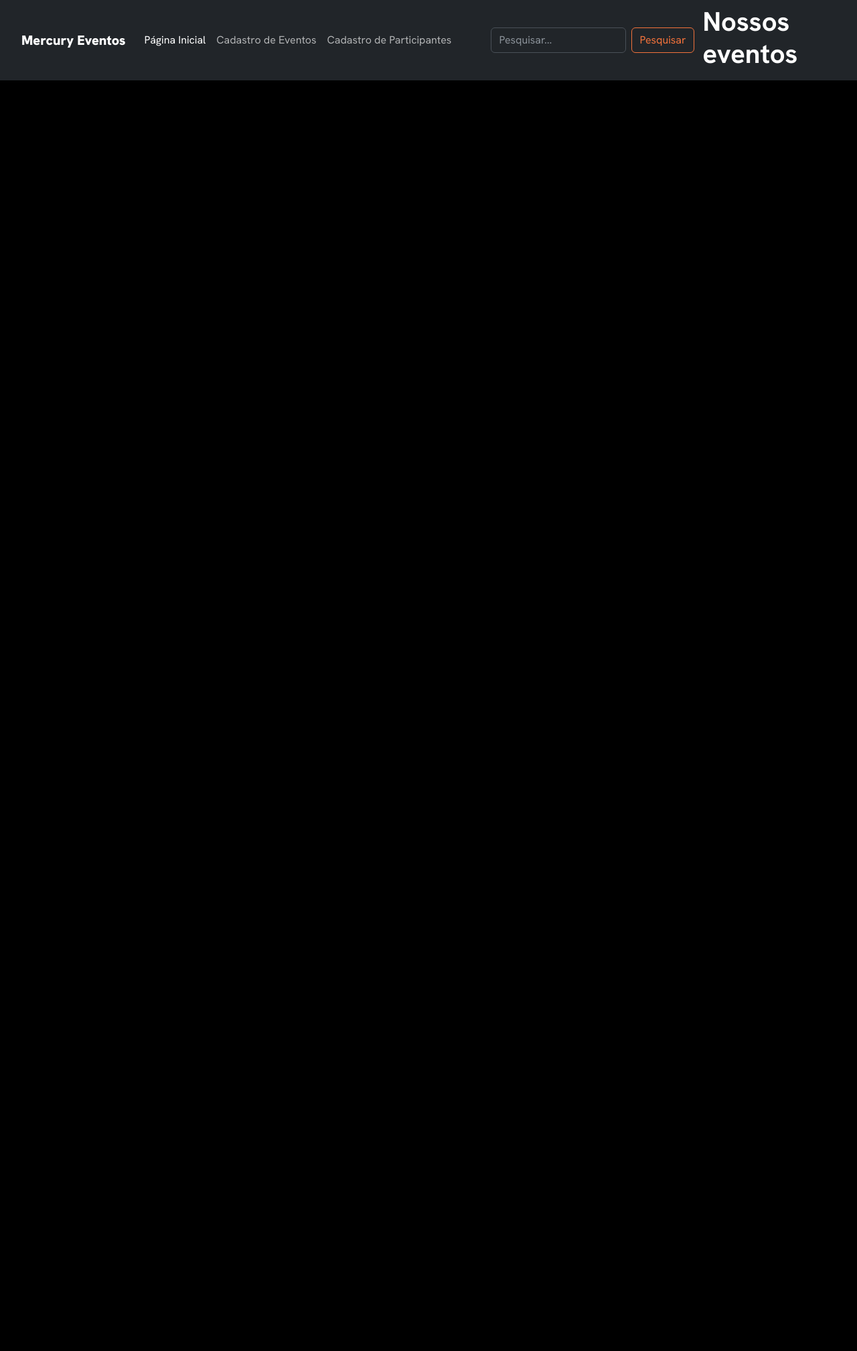
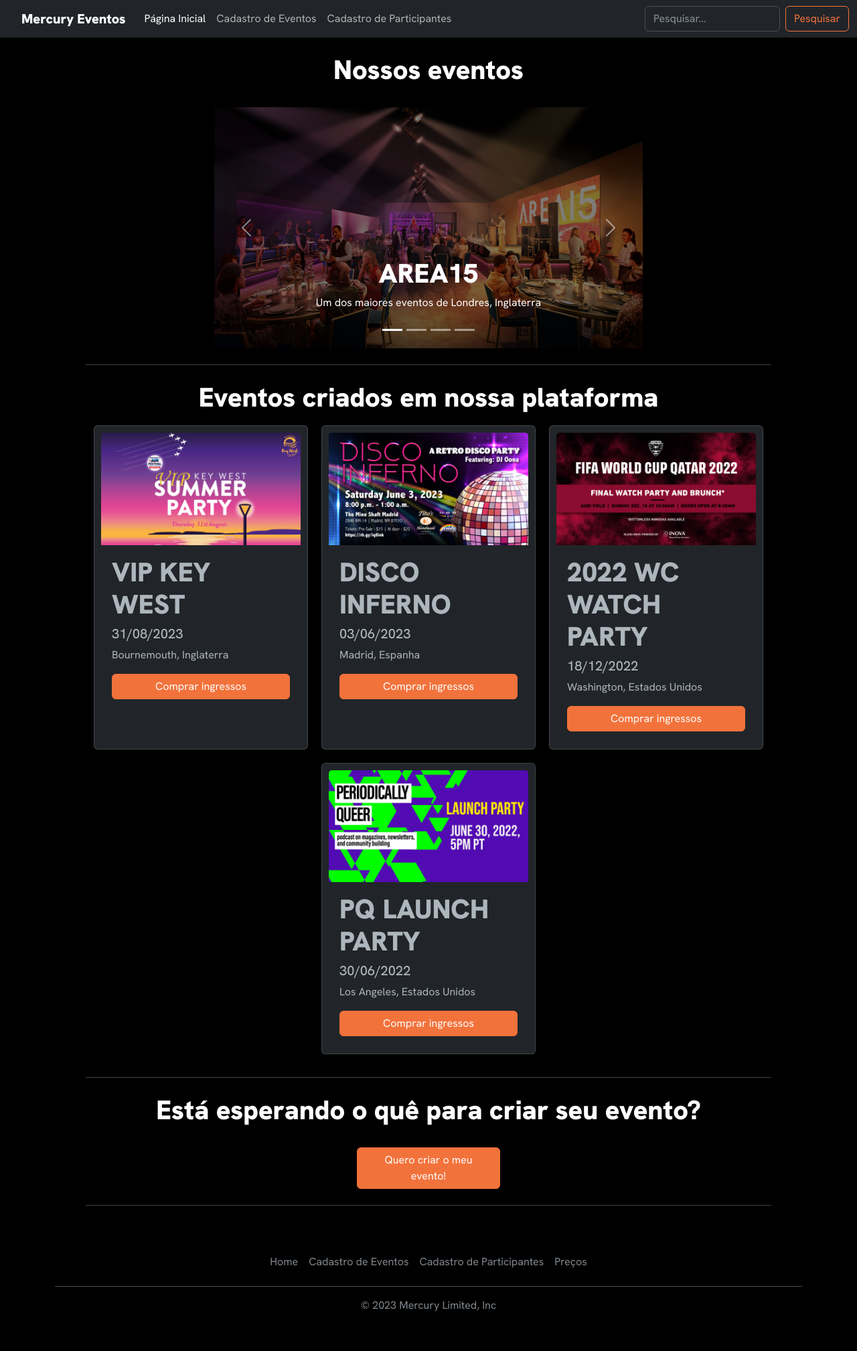
Before and after one commit to vigiaquinze/LMR-DEVTarde, a PHP site: page / in a window 1280 px wide. Shown: the whole page at 67% size. Before the commit the page ends 800 px from the top, so only its background shows below. Run offline with PHP 8.4, Linux system fonts and the light colour scheme.

Commit message:
15.6.23 17h09

```diff
--- a/LMR/AtividadeEvento/index.html
+++ b/LMR/AtividadeEvento/index.html
@@ -45,8 +45,134 @@
                 </form>
             </div>
         </div>
-        <br>
-        <h1 style="display: flex; justify-content: center;">Nossos eventos</h1>
     </nav>
     <br>
+    <h1 style="display: flex; justify-content: center;">Nossos eventos</h1>
+    <br>
+    <div class="carousel-center">
+        <div id="carouselExampleCaptions" class="carousel slide">
+            <div class="carousel-indicators">
+                <button type="button" data-bs-target="#carouselExampleCaptions" data-bs-slide-to="0" class="active"
+                    aria-current="true" aria-label="Slide 1"></button>
+                <button type="button" data-bs-target="#carouselExampleCaptions" data-bs-slide-to="1"
+                    aria-label="Slide 2"></button>
+                <button type="button" data-bs-target="#carouselExampleCaptions" data-bs-slide-to="2"
+                    aria-label="Slide 3"></button>
+                <button type="button" data-bs-target="#carouselExampleCaptions" data-bs-slide-to="3"
+                    aria-label="Slide 4"></button>
+            </div>
+            <div class="carousel-inner">
+                <div class="carousel-item active">
+                    <img src="img/event1.jpg" class="d-block w-100" alt="...">
+                    <div class="carousel-caption d-none d-md-block">
+                        <h1>AREA15</h1>
+                        <p>Um dos maiores eventos de Londres, Inglaterra</p>
+                    </div>
+                </div>
+                <div class="carousel-item">
+                    <img src="img/event2.jpeg" class="d-block w-100" alt="...">
+                    <div class="carousel-caption d-none d-md-block">
+                        <h1>BRUSSELS SPECIALS</h1>
+                        <p>Um dos eventos mais luxuosos de Bruxelas, Bélgica</p>
+                    </div>
+                </div>
+                <div class="carousel-item">
+                    <img src="img/event3.jpg" class="d-block w-100" alt="...">
+                    <div class="carousel-caption d-none d-md-block">
+                        <h1>AUTHENTIC SUMMER FIESTA</h1>
+                        <p>Uma festa com temática latina em Londres, Inglaterra</p>
+                    </div>
+                </div>
+                <div class="carousel-item">
+                    <img src="img/event4.jpg" class="d-block w-100" alt="...">
+                    <div class="carousel-caption d-none d-md-block">
+                        <h1>GAME THE PARTY</h1>
+                        <p>Uma festa do estilo rave em Roma, Itália</p>
+                    </div>
+                </div>
+            </div>
+            <button class="carousel-control-prev" type="button" data-bs-target="#carouselExampleCaptions"
+                data-bs-slide="prev">
+                <span class="carousel-control-prev-icon" aria-hidden="true"></span>
+                <span class="visually-hidden">Previous</span>
+            </button>
+            <button class="carousel-control-next" type="button" data-bs-target="#carouselExampleCaptions"
+                data-bs-slide="next">
+                <span class="carousel-control-next-icon" aria-hidden="true"></span>
+                <span class="visually-hidden">Next</span>
+            </button>
+        </div>
+    </div>
+    <br>
+    <hr>
+    <br>
+    <h1 style="display: flex; justify-content: center;">Eventos criados em nossa plataforma</h1>
+    <div class="row justify-content-center" data-bs-theme="dark">
+        <div class="card" style="width: 20rem;">
+            <img src="img/event5.jpg" class="card-img-top" alt="...">
+            <div class="card-body">
+                <h1 class="card-title">VIP KEY WEST</h1>
+                <h5>31/08/2023</h5>
+                <p class="card-text">Bournemouth, Inglaterra</p>
+                <a href="#" class="btn btn-primary">Comprar ingressos</a>
+            </div>
+        </div>
+        <div class="card" style="width: 20rem;">
+            <img src="img/event6.jpg" class="card-img-top" alt="...">
+            <div class="card-body">
+                <h1 class="card-title">DISCO INFERNO</h1>
+                <h5>03/06/2023</h5>
+                <p class="card-text">Madrid, Espanha</p>
+                <a href="#" class="btn btn-primary">Comprar ingressos</a>
+            </div>
+        </div>
+        <div class="card" style="width: 20rem;">
+            <img src="img/event7.jpg" class="card-img-top" alt="...">
+            <div class="card-body">
+                <h1 class="card-title">2022 WC WATCH PARTY</h1>
+                <h5>18/12/2022</h5>
+                <p class="card-text">Washington, Estados Unidos</p>
+                <a href="#" class="btn btn-primary">Comprar ingressos</a>
+            </div>
+        </div>
+        <div class="card" style="width: 20rem;">
+            <img src="img/event8.jpg" class="card-img-top" alt="...">
+            <div class="card-body">
+                <h1 class="card-title">PQ LAUNCH PARTY</h1>
+                <h5>30/06/2022</h5>
+                <p class="card-text">Los Angeles, Estados Unidos</p>
+                <a href="#" class="btn btn-primary">Comprar ingressos</a>
+            </div>
+        </div>
+    </div>
+    <br>
+    <hr>
+    <br>
+    <div class="row justify-content-center">
+        <h1 style="display: flex; justify-content: center;">Está esperando o quê para criar seu evento?</h1>
+    </div>
+    <br>
+    <div class="row justify-content-center">
+        <div class="col-2">
+            <a href="CadastroEvento.html" class="btn btn-primary" style="display: flex; justify-content: center;">Quero
+                criar o meu evento!</a>
+        </div>
+    </div>
+    <br>
+    <hr>
+    <br>
+    <div class="container" data-bs-theme="dark">
+        <footer class="py-3 my-4">
+            <ul class="nav justify-content-center border-bottom pb-3 mb-3">
+                <li class="nav-item"><a href="#navbarSupportedContent"
+                        class="nav-link px-2 text-body-secondary">Home</a></li>
+                <li class="nav-item"><a href="CadastroEvento.html" class="nav-link px-2 text-body-secondary">Cadastro de
+                        Eventos</a></li>
+                <li class="nav-item"><a href="CadastroParticipantes.html"
+                        class="nav-link px-2 text-body-secondary">Cadastro de Participantes</a></li>
+                <li class="nav-item"><a href="Valores.html" class="nav-link px-2 text-body-secondary">Preços</a></li>
+            </ul>
+            <p class="text-center text-body-secondary">© 2023 Mercury Limited, Inc</p>
+        </footer>
+    </div>
 </body>
--- a/LMR/AtividadeEvento/style.css
+++ b/LMR/AtividadeEvento/style.css
@@ -6,8 +6,37 @@
 
 footer {color:#fff}
 span {color:#fff}
-h1 {font-family: 'Hanken Grotesk', sans-serif;color:#fff;font-weight: 700;}
+h1 {font-family: 'Hanken Grotesk', sans-serif;color:#fff;font-weight: 900;}
 label {color:#fff}
+hr {border-color: #fff;width: 80%;margin: 0px auto;}
+
+.card{
+    margin:10px;
+    padding:10px;
+}
+.card-body .btn{
+    display:block;
+    margin: 0px auto;
+    --bs-btn-padding-x: 2rem;
+    --bs-btn-padding-y: 0.375rem;
+}
+.carousel{
+    display:flex;
+    justify-content: center;
+    align-items: center;
+    width: 50%;
+}
+.carousel-center{
+    display: flex;
+    justify-content: center;
+}
+.d-block{
+    opacity:50%;
+}
+.row{
+    --bs-gutter-x: 0rem;
+    --bs-gutter-y: 0;
+}
 
 .btn-outline-primary {
     --bs-btn-color: #f2723b;
```
Also changed, not shown: LMR/AtividadeEvento/img/event1.jpg (added), LMR/AtividadeEvento/img/event2.jpeg (added), LMR/AtividadeEvento/img/event3.jpg (added), LMR/AtividadeEvento/img/event4.jpg (added), LMR/AtividadeEvento/img/event5.jpg (added), LMR/AtividadeEvento/img/event6.jpg (added), LMR/AtividadeEvento/img/event7.jpg (added), LMR/AtividadeEvento/img/event8.jpg (added).
